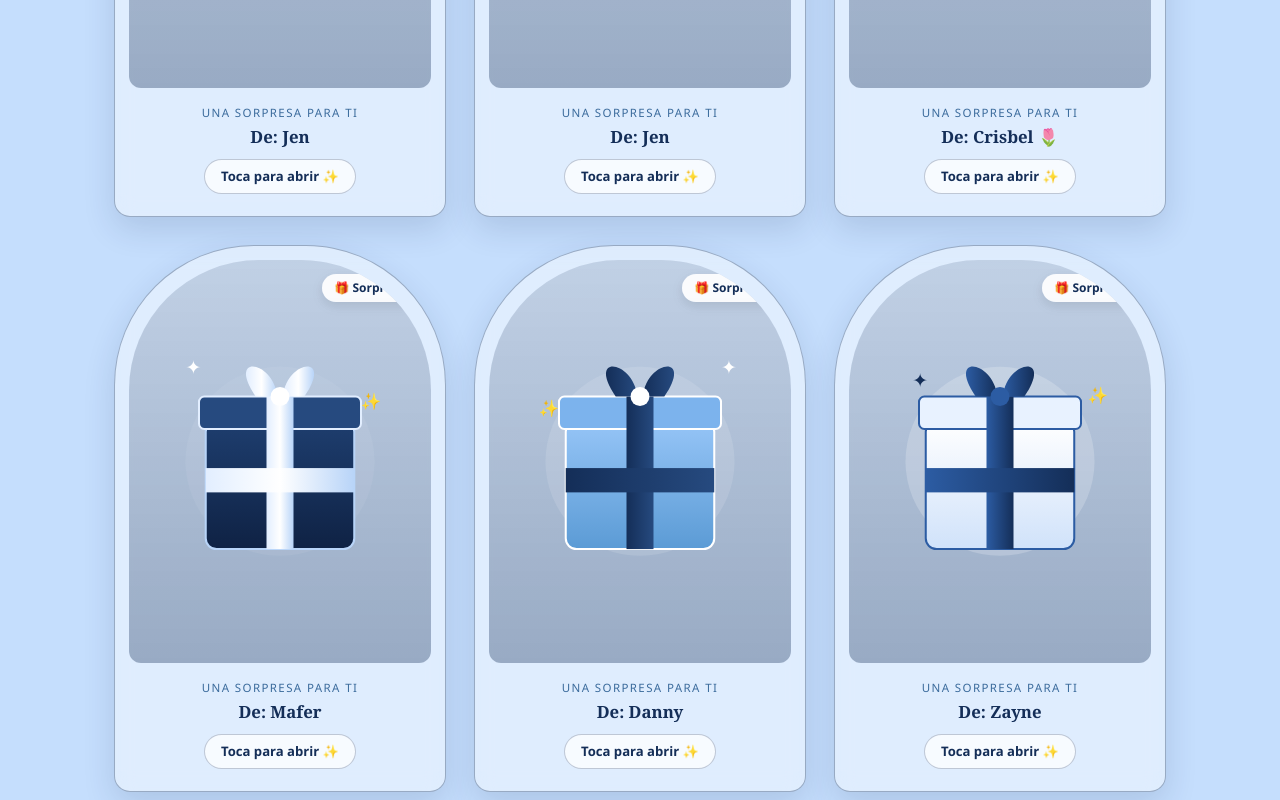
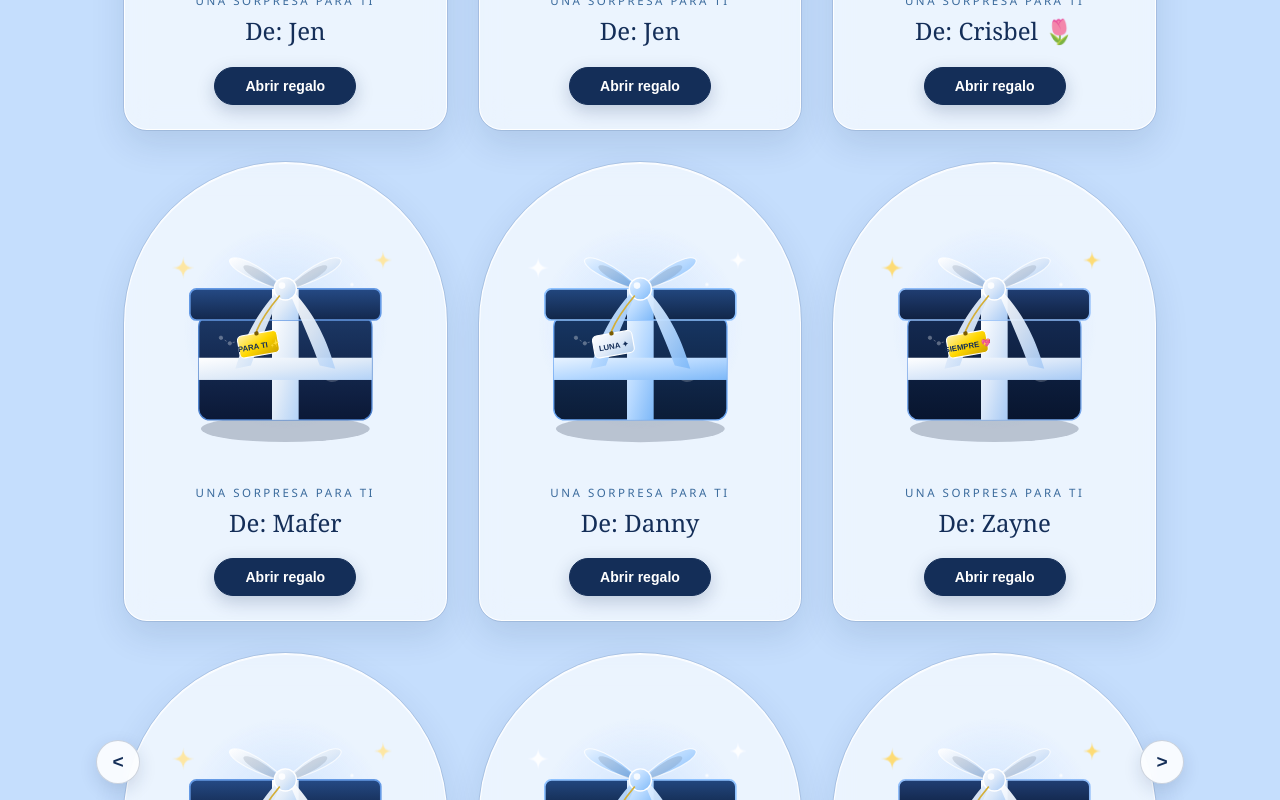
Before and after one commit to BlueTeffi001/birthday_Luna, a React (Vite) app: page / in a window 1280 px wide. Shown: the part 1260-2060 px from the top of the page. Built offline with nearby package versions, Linux system fonts and the light colour scheme.

Commit message:
Rediseño completo de tarjetas de regalo estilo celestial elegante 3D

```diff
--- a/src/componentes/Galeria.jsx
+++ b/src/componentes/Galeria.jsx
@@ -129,120 +129,197 @@ const regalosList = [
   },
 ];
 
-// Ilustraciones SVG en azul, celeste y plateado para las cajas de regalo
+// Ilustraciones SVG 3D vectoriales en azul noche, celeste y plateado con cintas satinadas y dijes
 function IlustracionCaja({ estilo, abierta }) {
-  if (estilo === "azul") {
+  const configs = {
+    azul: {
+      cajaBaseTop: "#1c3866",
+      cajaBaseBottom: "#0b1836",
+      cajaTapaTop: "#254a85",
+      cajaTapaBottom: "#13284d",
+      cintaGrad1: "#ffffff",
+      cintaGrad2: "#e0ebf8",
+      cintaGrad3: "#b3d2f7",
+      brilloTapa: "#6499e4",
+      bordeCaja: "#4d82cf",
+      charmBg: "url(#gradOro)",
+      charmTexto: "PARA TI ✨",
+      estrellasCol: "#ffe599",
+    },
+    celeste: {
+      cajaBaseTop: "#173663",
+      cajaBaseBottom: "#0b1c37",
+      cajaTapaTop: "#22477f",
+      cajaTapaBottom: "#112648",
+      cintaGrad1: "#e8f3ff",
+      cintaGrad2: "#b5d8ff",
+      cintaGrad3: "#7db8f8",
+      brilloTapa: "#8ec2ff",
+      bordeCaja: "#6ca8f5",
+      charmBg: "url(#gradPlata)",
+      charmTexto: "LUNA ✦",
+      estrellasCol: "#ffffff",
+    },
+    plateado: {
+      cajaBaseTop: "#142a52",
+      cajaBaseBottom: "#08152e",
+      cajaTapaTop: "#203e73",
+      cajaTapaBottom: "#0f2040",
+      cintaGrad1: "#ffffff",
+      cintaGrad2: "#d9e7f9",
+      cintaGrad3: "#a7caf5",
+      brilloTapa: "#8fbcf8",
+      bordeCaja: "#74a5ea",
+      charmBg: "url(#gradOro)",
+      charmTexto: "SIEMPRE 💖",
+      estrellasCol: "#ffd966",
+    },
+  };
+
+  const cfg = configs[estilo] || configs.azul;
+
   return (
-      <svg viewBox="0 0 200 240" className="svg-caja-regalo" aria-hidden="true">
+    <svg viewBox="0 0 260 250" className="svg-caja-regalo-3d" aria-hidden="true">
       <defs>
-          <linearGradient id="gradAzul" x1="0%" y1="0%" x2="0%" y2="100%">
-            <stop offset="0%" stopColor="#1e3e6f" />
-            <stop offset="100%" stopColor="#0f2244" />
+        <linearGradient id={`gradCaja_${estilo}`} x1="0%" y1="0%" x2="0%" y2="100%">
+          <stop offset="0%" stopColor={cfg.cajaBaseTop} />
+          <stop offset="100%" stopColor={cfg.cajaBaseBottom} />
         </linearGradient>
-          <linearGradient id="cintaPlata" x1="0%" y1="0%" x2="100%" y2="0%">
-            <stop offset="0%" stopColor="#e2eeff" />
-            <stop offset="50%" stopColor="#ffffff" />
-            <stop offset="100%" stopColor="#b8d4f8" />
+
+        <linearGradient id={`gradTapa_${estilo}`} x1="0%" y1="0%" x2="0%" y2="100%">
+          <stop offset="0%" stopColor={cfg.cajaTapaTop} />
+          <stop offset="100%" stopColor={cfg.cajaTapaBottom} />
         </linearGradient>
+
+        <linearGradient id={`gradCinta_${estilo}`} x1="0%" y1="0%" x2="100%" y2="100%">
+          <stop offset="0%" stopColor={cfg.cintaGrad1} />
+          <stop offset="50%" stopColor={cfg.cintaGrad2} />
+          <stop offset="100%" stopColor={cfg.cintaGrad3} />
+        </linearGradient>
+
+        <linearGradient id="gradOro" x1="0%" y1="0%" x2="100%" y2="100%">
+          <stop offset="0%" stopColor="#fff2ac" />
+          <stop offset="50%" stopColor="#ffd700" />
+          <stop offset="100%" stopColor="#caa000" />
+        </linearGradient>
+
+        <linearGradient id="gradPlata" x1="0%" y1="0%" x2="100%" y2="100%">
+          <stop offset="0%" stopColor="#ffffff" />
+          <stop offset="50%" stopColor="#e2ecf9" />
+          <stop offset="100%" stopColor="#b0cded" />
+        </linearGradient>
+
+        <radialGradient id={`haloGlow_${estilo}`} cx="50%" cy="50%" r="50%">
+          <stop offset="0%" stopColor="rgba(255, 255, 255, 0.9)" />
+          <stop offset="45%" stopColor="rgba(197, 222, 253, 0.45)" />
+          <stop offset="100%" stopColor="rgba(197, 222, 253, 0)" />
+        </radialGradient>
       </defs>
-        <circle cx="100" cy="120" r="70" fill="rgba(255,255,255,0.06)" />
-        {/* Cuerpo */}
-        <rect x="45" y="90" width="110" height="95" rx="8" fill="url(#gradAzul)" stroke="#b8d4f8" strokeWidth="1.5" />
-        {/* Tapa */}
+
+      {/* 1. Halo Luminoso posterior */}
+      <circle cx="130" cy="130" r="92" fill={`url(#haloGlow_${estilo})`} />
+
+      {/* 2. Sombra 3D suave de suelo */}
+      <ellipse cx="130" cy="220" rx="76" ry="12" fill="rgba(10, 24, 48, 0.22)" />
+
+      {/* 3. Estrellitas brillantes flotantes */}
+      <g opacity="0.9">
+        <path d="M 38,65 Q 38,75 48,75 Q 38,75 38,85 Q 38,75 28,75 Q 38,75 38,65 Z" fill={cfg.estrellasCol} />
+        <path d="M 218,60 Q 218,68 226,68 Q 218,68 218,76 Q 218,68 210,68 Q 218,68 218,60 Z" fill={cfg.estrellasCol} />
+        <circle cx="60" cy="185" r="2" fill="#ffffff" opacity="0.75" />
+        <circle cx="205" cy="175" r="2.5" fill="#ffffff" opacity="0.85" />
+        <circle cx="190" cy="90" r="1.5" fill="#ffffff" opacity="0.9" />
+      </g>
+
+      {/* 4. Cuerpo de la Caja */}
       <rect
-          x="40"
-          y={abierta ? "55" : "72"}
-          width="120"
-          height="24"
-          rx="4"
-          fill="#264a7f"
-          stroke="#e2eeff"
+        x="52"
+        y="118"
+        width="156"
+        height="94"
+        rx="10"
+        fill={`url(#gradCaja_${estilo})`}
+        stroke={cfg.bordeCaja}
+        strokeWidth="1.2"
+      />
+
+      {/* Constelaciones grabadas */}
+      <g opacity="0.32" fill="none" stroke="#ffffff" strokeWidth="0.8">
+        <path d="M 72,138 L 80,143 L 92,140 L 108,150" strokeDasharray="2,2" />
+        <circle cx="72" cy="138" r="1.5" fill="#ffffff" />
+        <circle cx="80" cy="143" r="1.5" fill="#ffffff" />
+        <circle cx="92" cy="140" r="1.5" fill="#ffffff" />
+        <circle cx="108" cy="150" r="2" fill="#ffffff" />
+        <path d="M 174,158 A 8,8 0 1,0 182,170 A 10,10 0 1,1 174,158 Z" fill="#ffffff" stroke="none" opacity="0.6" />
+      </g>
+
+      {/* Cintas en el Cuerpo */}
+      <rect x="118" y="118" width="24" height="94" fill={`url(#gradCinta_${estilo})`} />
+      <rect x="52" y="156" width="156" height="20" fill={`url(#gradCinta_${estilo})`} />
+
+      {/* 5. Tapa y Moño Satinado (Animados al abrirse) */}
+      <g
+        className="caja-tapa-grupo"
+        style={{
+          transform: abierta ? "translateY(-24px) rotate(-3deg)" : "translateY(0px)",
+          transition: "transform 0.45s cubic-bezier(0.34, 1.56, 0.64, 1)",
+        }}
+      >
+        <rect
+          x="44"
+          y="94"
+          width="172"
+          height="28"
+          rx="6"
+          fill={`url(#gradTapa_${estilo})`}
+          stroke={cfg.brilloTapa}
           strokeWidth="1.5"
-          style={{ transition: "transform 0.3s ease, y 0.3s ease" }}
         />
-        {/* Cintas */}
-        <rect x="90" y={abierta ? "55" : "72"} width="20" height={abierta ? "130" : "113"} fill="url(#cintaPlata)" />
-        <rect x="45" y="125" width="110" height="18" fill="url(#cintaPlata)" />
-        {/* Moño */}
-        <path d={abierta ? "M 82,55 C 60,25 95,30 98,55 Z" : "M 82,72 C 60,40 95,45 98,72 Z"} fill="url(#cintaPlata)" />
-        <path d={abierta ? "M 118,55 C 140,25 105,30 102,55 Z" : "M 118,72 C 140,40 105,45 102,72 Z"} fill="url(#cintaPlata)" />
-        <circle cx="100" cy={abierta ? "55" : "72"} r="7" fill="#ffffff" />
-        <text x="30" y="55" fill="#ffffff" fontSize="14">✦</text>
-        <text x="160" y="80" fill="#ffffff" fontSize="12">✨</text>
-      </svg>
-    );
-  }
+        <rect x="118" y="94" width="24" height="28" fill={`url(#gradCinta_${estilo})`} />
 
-  if (estilo === "celeste") {
-    return (
-      <svg viewBox="0 0 200 240" className="svg-caja-regalo" aria-hidden="true">
-        <defs>
-          <linearGradient id="gradCeleste" x1="0%" y1="0%" x2="0%" y2="100%">
-            <stop offset="0%" stopColor="#96c5f7" />
-            <stop offset="100%" stopColor="#5b9bd5" />
-          </linearGradient>
-          <linearGradient id="cintaNoche" x1="0%" y1="0%" x2="100%" y2="0%">
-            <stop offset="0%" stopColor="#142e58" />
-            <stop offset="100%" stopColor="#264a7f" />
-          </linearGradient>
-        </defs>
-        <circle cx="100" cy="120" r="70" fill="rgba(255,255,255,0.12)" />
-        <rect x="45" y="90" width="110" height="95" rx="8" fill="url(#gradCeleste)" stroke="#ffffff" strokeWidth="1.5" />
-        <rect
-          x="40"
-          y={abierta ? "55" : "72"}
-          width="120"
-          height="24"
-          rx="4"
-          fill="#7cb3ed"
-          stroke="#ffffff"
-          strokeWidth="1.5"
-          style={{ transition: "transform 0.3s ease, y 0.3s ease" }}
+        {/* Bucles de Moño Satinado 3D */}
+        <path
+          d="M 130,94 C 80,44 50,72 125,94 Z"
+          fill={`url(#gradCinta_${estilo})`}
+          stroke="rgba(255,255,255,0.75)"
+          strokeWidth="1"
         />
-        <rect x="90" y={abierta ? "55" : "72"} width="20" height={abierta ? "130" : "113"} fill="url(#cintaNoche)" />
-        <rect x="45" y="125" width="110" height="18" fill="url(#cintaNoche)" />
-        <path d={abierta ? "M 82,55 C 60,25 95,30 98,55 Z" : "M 82,72 C 60,40 95,45 98,72 Z"} fill="url(#cintaNoche)" />
-        <path d={abierta ? "M 118,55 C 140,25 105,30 102,55 Z" : "M 118,72 C 140,40 105,45 102,72 Z"} fill="url(#cintaNoche)" />
-        <circle cx="100" cy={abierta ? "55" : "72"} r="7" fill="#ffffff" />
-        <text x="160" y="55" fill="#ffffff" fontSize="14">✦</text>
-        <text x="25" y="85" fill="#ffffff" fontSize="12">✨</text>
-      </svg>
-    );
-  }
+        <path d="M 128,94 C 92,58 72,74 123,94 Z" fill="rgba(10,24,48,0.12)" />
 
-  // Estilo Plateado / Cristal
-  return (
-    <svg viewBox="0 0 200 240" className="svg-caja-regalo" aria-hidden="true">
-      <defs>
-        <linearGradient id="gradPlata" x1="0%" y1="0%" x2="0%" y2="100%">
-          <stop offset="0%" stopColor="#ffffff" />
-          <stop offset="100%" stopColor="#d0e2fa" />
-        </linearGradient>
-        <linearGradient id="cintaAzul" x1="0%" y1="0%" x2="100%" y2="0%">
-          <stop offset="0%" stopColor="#2c5ca3" />
-          <stop offset="100%" stopColor="#142e58" />
-        </linearGradient>
-      </defs>
-      <circle cx="100" cy="120" r="70" fill="rgba(255,255,255,0.2)" />
-      <rect x="45" y="90" width="110" height="95" rx="8" fill="url(#gradPlata)" stroke="#2c5ca3" strokeWidth="1.5" />
-      <rect
-        x="40"
-        y={abierta ? "55" : "72"}
-        width="120"
-        height="24"
-        rx="4"
-        fill="#e8f2ff"
-        stroke="#2c5ca3"
-        strokeWidth="1.5"
-        style={{ transition: "transform 0.3s ease, y 0.3s ease" }}
+        <path
+          d="M 130,94 C 180,44 210,72 135,94 Z"
+          fill={`url(#gradCinta_${estilo})`}
+          stroke="rgba(255,255,255,0.75)"
+          strokeWidth="1"
         />
-      <rect x="90" y={abierta ? "55" : "72"} width="20" height={abierta ? "130" : "113"} fill="url(#cintaAzul)" />
-      <rect x="45" y="125" width="110" height="18" fill="url(#cintaAzul)" />
-      <path d={abierta ? "M 82,55 C 60,25 95,30 98,55 Z" : "M 82,72 C 60,40 95,45 98,72 Z"} fill="url(#cintaAzul)" />
-      <path d={abierta ? "M 118,55 C 140,25 105,30 102,55 Z" : "M 118,72 C 140,40 105,45 102,72 Z"} fill="url(#cintaAzul)" />
-      <circle cx="100" cy={abierta ? "55" : "72"} r="7" fill="#2c5ca3" />
-      <text x="35" y="65" fill="#142e58" fontSize="14">✦</text>
-      <text x="165" y="75" fill="#142e58" fontSize="12">✨</text>
+        <path d="M 132,94 C 168,58 188,74 137,94 Z" fill="rgba(10,24,48,0.12)" />
+
+        {/* Caídas elegantes de la cinta */}
+        <path
+          d="M 123,96 C 102,118 92,142 85,166 L 99,163 C 105,146 114,126 126,98 Z"
+          fill={`url(#gradCinta_${estilo})`}
+          opacity="0.95"
+        />
+        <path
+          d="M 137,96 C 158,118 168,142 175,166 L 161,163 C 155,146 146,126 134,98 Z"
+          fill={`url(#gradCinta_${estilo})`}
+          opacity="0.95"
+        />
+
+        {/* Nudo Central */}
+        <circle cx="130" cy="94" r="10" fill={`url(#gradCinta_${estilo})`} stroke="#ffffff" strokeWidth="1.2" />
+        <circle cx="127" cy="91" r="3" fill="#ffffff" opacity="0.85" />
+
+        {/* Placa / Dije Colgante "PARA TI" */}
+        <path d="M 125,100 Q 110,118 104,132" stroke="#d4af37" strokeWidth="1.5" fill="none" />
+        <g transform="translate(104, 134) rotate(-10)">
+          <rect x="-18" y="0" width="36" height="20" rx="4" fill={cfg.charmBg} stroke="#ffffff" strokeWidth="1" />
+          <circle cx="0" cy="0" r="2" fill="#7a5c00" />
+          <text x="0" y="14" fill="#142e58" fontSize="7" fontWeight="bold" textAnchor="middle" fontFamily="sans-serif">
+            {cfg.charmTexto}
+          </text>
+        </g>
+      </g>
     </svg>
   );
 }
@@ -336,7 +413,7 @@ function Galeria() {
             aria-hidden="true"
           />
           <span className="titulo-texto">
-            Regalos de otros<br className="br-movil" /> mundos
+            Sorpresas para ti
           </span>
           <img
             src="/imagenes/icono-estrella.png"
@@ -345,7 +422,7 @@ function Galeria() {
             aria-hidden="true"
           />
         </h2>
-        <p className="seccion-subtitulo">HECHOS PARA TI, CON MUCHO CARIÑO</p>
+        <p className="seccion-subtitulo">UN POQUITO DE CARIÑO, ENVUELTO PARA TI</p>
       </div>
 
       <div className="galeria__carrusel-wrapper">
@@ -357,26 +434,34 @@ function Galeria() {
             return (
               <article
                 key={regalo.id}
-                className={`tarjeta-arco tarjeta-sorpresa${estaAnimando ? " abriendose" : ""}`}
+                className={`tarjeta-arco tarjeta-sorpresa${estaAbierto ? " esta-abierta" : ""}${estaAnimando ? " abriendose" : ""}`}
                 onClick={() => handleAbrirRegalo(regalo)}
                 role="button"
                 tabIndex={0}
               >
-                {/* Marco en forma de Arco Místico */}
+                {/* Marco de Arco con Fondo Integrado */}
                 <div className="tarjeta-arco__frame tarjeta-sorpresa__frame">
                   <IlustracionCaja estilo={regalo.cajaEstilo} abierta={estaAbierto} />
-
-                  <div className="tarjeta-sorpresa__lazo-badge">
-                    {estaAbierto ? "✨ Abierto" : "🎁 Sorpresa"}
-                  </div>
                 </div>
 
-                {/* Textos Informativos de la Caja Cerrada / Abierta */}
-                <p className="tarjeta-sorpresa__subhead">Una sorpresa para ti</p>
-                <p className="tarjeta-sorpresa__autor">De: {regalo.autor}</p>
+                {/* Textos Informativos */}
+                <p className="tarjeta-sorpresa__subhead">UNA SORPRESA PARA TI</p>
+                <h3 className="tarjeta-sorpresa__autor">De: {regalo.autor}</h3>
 
-                <div className="tarjeta-sorpresa__accion">
-                  {estaAbierto ? "Abierto · Volver a ver 💖" : "Toca para abrir ✨"}
+                {/* Botón de Acción y Distintivo Abierto */}
+                <div className="tarjeta-sorpresa__accion-wrapper">
+                  <button
+                    type="button"
+                    className={`tarjeta-sorpresa__btn${estaAbierto ? " tarjeta-sorpresa__btn--abierto" : ""}`}
+                  >
+                    {estaAbierto ? "Volver a ver" : "Abrir regalo"}
+                  </button>
+
+                  {estaAbierto && (
+                    <span className="tarjeta-sorpresa__badge-abierto">
+                      Abierto
+                    </span>
+                  )}
                 </div>
               </article>
             );
--- a/src/estilos.css
+++ b/src/estilos.css
@@ -424,97 +424,134 @@ body {
 }
 
 /* Grid en Escritorio (3 columnas de tarjetas en arco) */
+.galeria__carrusel-wrapper {
+  position: relative;
+  width: 100%;
+  padding: 0 10px;
+}
+
 .galeria__grid {
   display: grid;
   grid-template-columns: repeat(3, 1fr);
-  gap: 28px;
+  gap: 32px;
   align-items: stretch;
 }
 
 .tarjeta-arco {
-  background: rgba(255, 255, 255, 0.45);
-  backdrop-filter: blur(10px);
-  border: 1.5px solid rgba(20, 46, 88, 0.35);
-  border-radius: 140px 140px 16px 16px;
-  padding: 14px 14px 22px;
+  background: rgba(255, 255, 255, 0.65);
+  backdrop-filter: blur(14px);
+  border: 1.8px solid rgba(255, 255, 255, 0.95);
+  outline: 1px solid rgba(20, 46, 88, 0.12);
+  border-radius: 170px 170px 24px 24px;
+  padding: 16px 16px 24px;
   display: flex;
   flex-direction: column;
   align-items: center;
-  box-shadow: var(--sombra-celestial);
+  box-shadow: 0 14px 35px rgba(20, 46, 88, 0.12), inset 0 1px 0 rgba(255, 255, 255, 0.8);
   cursor: pointer;
   position: relative;
-  transition: transform 0.3s ease, box-shadow 0.3s ease;
+  transition: transform 0.35s cubic-bezier(0.175, 0.885, 0.32, 1.275), box-shadow 0.35s ease, background 0.35s ease;
 }
 
 .tarjeta-arco:hover {
-  transform: translateY(-5px);
-  box-shadow: 0 18px 45px rgba(20, 46, 88, 0.22);
+  transform: translateY(-7px);
+  background: rgba(255, 255, 255, 0.85);
+  box-shadow: 0 20px 48px rgba(20, 46, 88, 0.2), 0 0 30px rgba(255, 255, 255, 0.85);
 }
 
 .tarjeta-sorpresa__frame {
   width: 100%;
-  aspect-ratio: 3 / 4;
-  border-radius: 130px 130px 12px 12px;
-  overflow: hidden;
-  margin-bottom: 12px;
+  aspect-ratio: 1 / 1;
+  border-radius: 150px 150px 18px 18px;
+  overflow: visible;
+  margin-bottom: 8px;
   position: relative;
-  background: linear-gradient(180deg, rgba(20, 46, 88, 0.15) 0%, rgba(20, 46, 88, 0.35) 100%);
+  background: transparent;
   display: flex;
   align-items: center;
   justify-content: center;
 }
 
-.svg-caja-regalo {
+.svg-caja-regalo-3d {
   width: 100%;
   height: 100%;
-  padding: 16px;
+  display: block;
+  transition: transform 0.35s ease;
 }
 
-.tarjeta-sorpresa__lazo-badge {
-  position: absolute;
-  top: 14px;
-  right: 14px;
-  background: rgba(255, 255, 255, 0.9);
-  color: var(--azul-noche);
-  padding: 4px 12px;
-  border-radius: 999px;
-  font-size: 0.75rem;
-  font-weight: 600;
-  box-shadow: 0 4px 12px rgba(0, 0, 0, 0.1);
+.tarjeta-arco:hover .svg-caja-regalo-3d {
+  transform: scale(1.04);
 }
 
 .tarjeta-sorpresa__subhead {
   font-size: 0.72rem;
-  letter-spacing: 0.12em;
+  letter-spacing: 0.22em;
   text-transform: uppercase;
   color: var(--azul-celeste-texto);
-  margin-top: 4px;
+  margin-top: 8px;
+  margin-bottom: 2px;
+  font-weight: 500;
 }
 
 .tarjeta-sorpresa__autor {
   font-family: var(--fuente-titulo);
-  font-size: 1.05rem;
-  font-weight: 600;
+  font-size: clamp(1.25rem, 2.2vw, 1.5rem);
+  font-weight: 500;
   color: var(--azul-noche);
-  margin: 2px 0 8px;
+  margin: 0 0 16px;
 }
 
-.tarjeta-sorpresa__accion {
-  font-size: 0.82rem;
-  font-weight: 600;
-  color: var(--azul-noche);
-  background: rgba(255, 255, 255, 0.75);
-  padding: 6px 16px;
-  border-radius: 999px;
+.tarjeta-sorpresa__accion-wrapper {
   margin-top: auto;
-  border: 1px solid var(--borde-delicado);
-  transition: all 0.3s ease;
+  display: flex;
+  flex-direction: column;
+  align-items: center;
+  gap: 6px;
+  width: 100%;
 }
 
-.tarjeta-arco:hover .tarjeta-sorpresa__accion {
+.tarjeta-sorpresa__btn {
   background: var(--azul-noche);
   color: #ffffff;
-  border-color: var(--azul-noche);
+  padding: 10px 30px;
+  border-radius: 999px;
+  font-size: 0.88rem;
+  font-weight: 600;
+  border: 1.5px solid var(--azul-noche);
+  box-shadow: 0 6px 18px rgba(20, 46, 88, 0.22);
+  cursor: pointer;
+  transition: all 0.3s ease;
+  width: auto;
+  min-width: 140px;
+}
+
+.tarjeta-arco:hover .tarjeta-sorpresa__btn {
+  background: var(--azul-noche-suave);
+  box-shadow: 0 8px 24px rgba(20, 46, 88, 0.32);
+}
+
+.tarjeta-sorpresa__btn--abierto {
+  background: rgba(255, 255, 255, 0.75);
+  color: var(--azul-noche);
+  border: 1.5px solid var(--azul-noche);
+  box-shadow: 0 4px 14px rgba(20, 46, 88, 0.1);
+}
+
+.tarjeta-arco:hover .tarjeta-sorpresa__btn--abierto {
+  background: var(--azul-noche);
+  color: #ffffff;
+}
+
+.tarjeta-sorpresa__badge-abierto {
+  display: inline-block;
+  background: rgba(20, 46, 88, 0.08);
+  color: var(--azul-noche-suave);
+  padding: 3px 14px;
+  border-radius: 999px;
+  font-size: 0.72rem;
+  font-weight: 500;
+  letter-spacing: 0.05em;
+  margin-top: 2px;
 }
 
 /* Animación de apertura al pulsar */
@@ -524,8 +561,46 @@ body {
 
 @keyframes abrirPulso {
   0% { transform: scale(1); }
-  50% { transform: scale(1.06) rotate(2deg); }
+  50% { transform: scale(1.05) rotate(1.5deg); }
   100% { transform: scale(1); }
+}
+
+/* Flechas Flotantes del Carrusel */
+.carrusel-flecha-flotante {
+  display: flex;
+  align-items: center;
+  justify-content: center;
+  position: absolute;
+  top: 45%;
+  transform: translateY(-50%);
+  width: 44px;
+  height: 44px;
+  border-radius: 50%;
+  border: 1px solid rgba(20, 46, 88, 0.2);
+  background: rgba(255, 255, 255, 0.88);
+  backdrop-filter: blur(8px);
+  color: var(--azul-noche);
+  font-size: 1.2rem;
+  font-weight: 600;
+  cursor: pointer;
+  z-index: 10;
+  box-shadow: 0 6px 18px rgba(20, 46, 88, 0.14);
+  transition: all 0.25s ease;
+}
+
+.carrusel-flecha-flotante:hover {
+  background: var(--azul-noche);
+  color: #ffffff;
+  border-color: var(--azul-noche);
+  transform: translateY(-50%) scale(1.08);
+}
+
+.carrusel-flecha--izq {
+  left: -18px;
+}
+
+.carrusel-flecha--der {
+  right: -18px;
 }
 
 /* ---------- Modal Popup de Regalo Original Completo ---------- */
```
Lines whose indentation alone changed are shown as unchanged.
